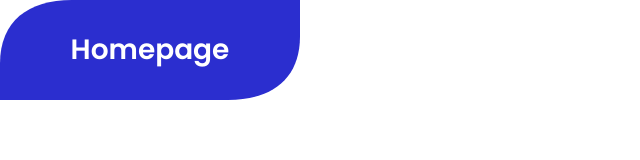
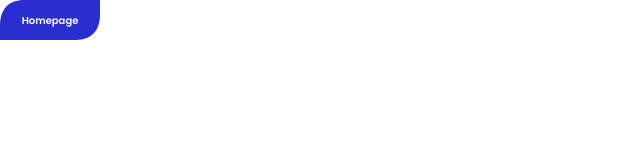
Before and after one commit to magali-ml/texto-campanas, a plain HTML site: page banner.html in a window 1280 px wide. Shown: the whole page, without its empty margins (0-640 px from the left). Drawn offline with Linux system fonts and the light colour scheme.

Commit message:
Update banner.html

```diff
--- a/banner.html
+++ b/banner.html
@@ -7,10 +7,10 @@
 <link href="https://fonts.googleapis.com/css2?family=Poppins:wght@400;500;600;700&display=swap" rel="stylesheet">
 <style>
   html, body { margin:0; padding:0; background: transparent; font-family:'Poppins', sans-serif; }
-  .banner { position: relative; width: 300px; max-width: 100%; height: 100px; }
+  .banner { position: relative; width: 100px; max-width: 100%; height: 40px; }
   .banner svg { position:absolute; top:0; left:0; width:100%; height:100%; display:block; }
   .banner-text { position:absolute; top:0; left:0; width:100%; height:100%; display:flex; align-items:center; justify-content:center; }
-  .banner-text span { font-size: 28px; font-weight:600; color:#ffffff; line-height:1.1; white-space:nowrap; }
+  .banner-text span { font-size: 10px; font-weight:600; color:#ffffff; line-height:1.1; white-space:nowrap; }
 </style>
 </head>
 <body>
```
